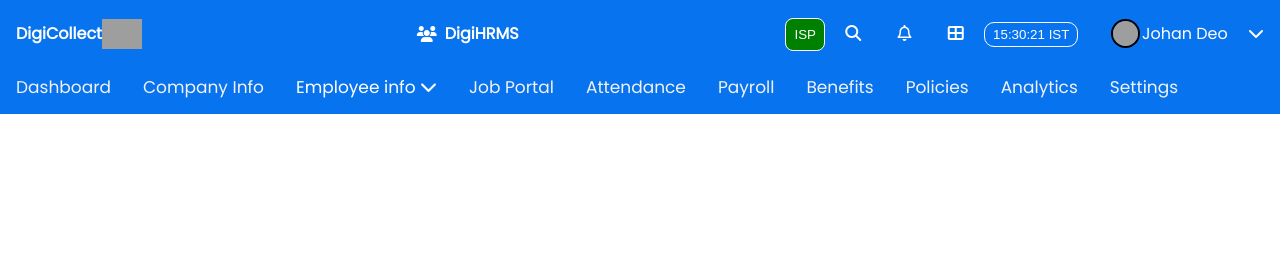
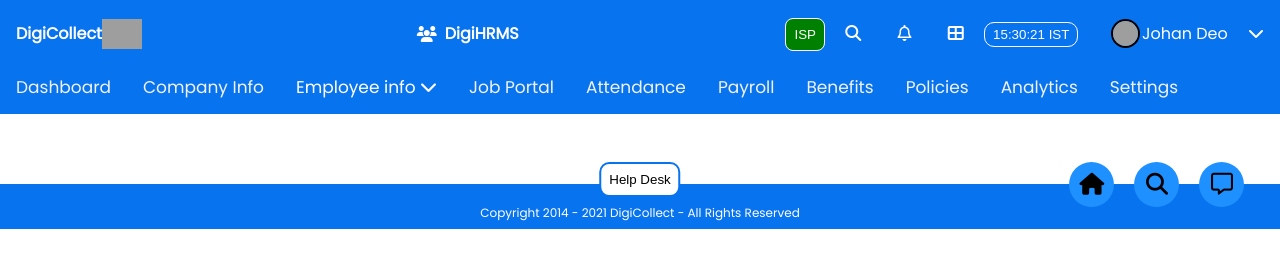
Before and after one commit to jasminecrasta12/UI-assignment-task, a plain HTML site: page UI-assignment/index.html in a window 1280 px wide. Drawn offline with Linux system fonts and the light colour scheme; no server answers; grey boxes are pictures that could not be loaded.

Commit message:
Updated footer changes

```diff
--- a/UI-assignment/index.html
+++ b/UI-assignment/index.html
@@ -67,6 +67,16 @@
 
     </div>
 
+    <footer>
+        <button class="help-desk-text">Help Desk</button>
+        <p class="footer-copyright">Copyright 2014 - 2021 DigiCollect - All Rights Reserved</p>
+        <div class="footer-icons">
+            <i class="fa fa-home"></i>
+            <i class="fa fa-search"></i>
+            <i class=" far fa-comment-alt"></i>
+        </div>
+    </footer>
+
 
     <script src="main.js"></script>
 </body>
--- a/UI-assignment/main.css
+++ b/UI-assignment/main.css
@@ -153,8 +153,9 @@ body {margin:0;font-family:'Poppins'}
 .user-card{
     border-radius: 8px;
     background: white;
-    margin: 20px;
-    width: 17%;
+    margin: 12px;
+    font-size: 14px;
+    padding: 12px;
 }
 
 .user-card img{
@@ -172,6 +173,65 @@ body {margin:0;font-family:'Poppins'}
     font-weight: bold;
     color: deepskyblue;
     text-align: center;
+}
+
+.user-id, .user-email, .user-tel, .user-dep{
+    display: flex;
+    justify-content: space-between;
+    border-bottom: 1px solid;
+}
+
+.user-dep{
+    border: 0;
+}
+
+.heading{
+    font-weight: bold;
+}
+
+footer{
+    background-color: #0873ee;
+    height: 45px;
+    position: relative;
+}
+
+.footer-copyright{
+    color: #fff;
+    font-size: 12px;
+    text-align: center;
+    padding-top: 20px;
+}
+
+.help-desk-text{
+    position: absolute;
+    top: -50%;
+    left: 50%;
+    transform: translate(-50%, 0%);
+    background: white;
+    border: 2px solid #0873ee;
+    border-radius: 10px;
+    padding: 8px;
+}
+
+.footer-icons{
+    position: absolute;
+    top: -50%;
+    right: 2%;
+    display: flex;
+}
+
+.footer-icons i{
+    font-size: 22px;
+    width: 35px;
+    height: 35px;
+    border-radius: 100px;
+    background: dodgerblue;
+    text-align: center;
+    display: flex;
+    justify-content: center;
+    align-items: center;
+    padding: 5px;
+    margin: 0px 10px;
 }
 
 @media screen and (max-width: 600px) {
--- a/UI-assignment/main.js
+++ b/UI-assignment/main.js
@@ -17,8 +17,10 @@ function menuResponsive() {
             userData += ` <div class="user-card">
             <img src=${values.avatar} alt="img">
             <p class="user-name">${values.first_name} ${values.last_name}</p>
-
-            <p class="desc">${values.email}</p>
+            <p class="user-id"><span class="heading">Employee ID:</span>  <span>EMPP123${values.id}</span></p>
+            <p class="user-email"><span class="heading">Email:</span> <span>${values.email}</span></p>
+            <p class="user-tel"><span class="heading">Telephone:</span> <span>+444 444 4444</span></p>
+            <p class="user-dep"><span class="heading">Department:</span> <span>Digital Com</span></p>
         </div>`
       })
 
```
